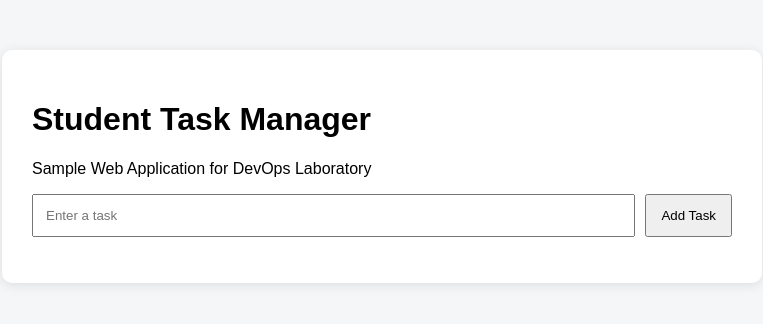
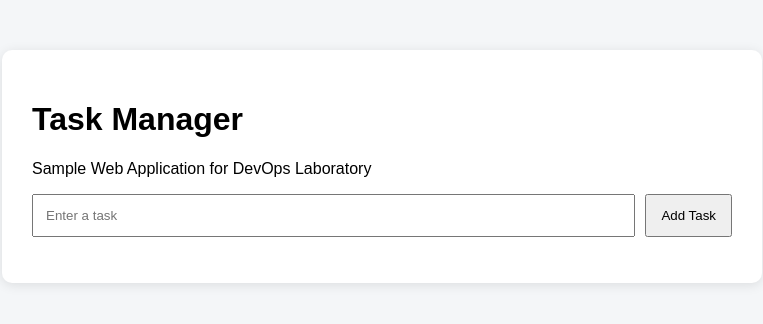
Before and after one commit to AmrutaPatilPICT/DevOps, a website: page public/index.html in a window 1280 px wide. Shown: the whole page, without its empty margins (258-1021 px from the left). Drawn offline with Linux system fonts and the light colour scheme; no server answers.

Commit message:
Name Change

```diff
--- a/public/index.html
+++ b/public/index.html
@@ -103,7 +103,7 @@
 
 <div class="container">
 
-    <h1>Student Task Manager</h1>
+    <h1>Task Manager</h1>
 
     <p>
         Sample Web Application for DevOps Laboratory
```
